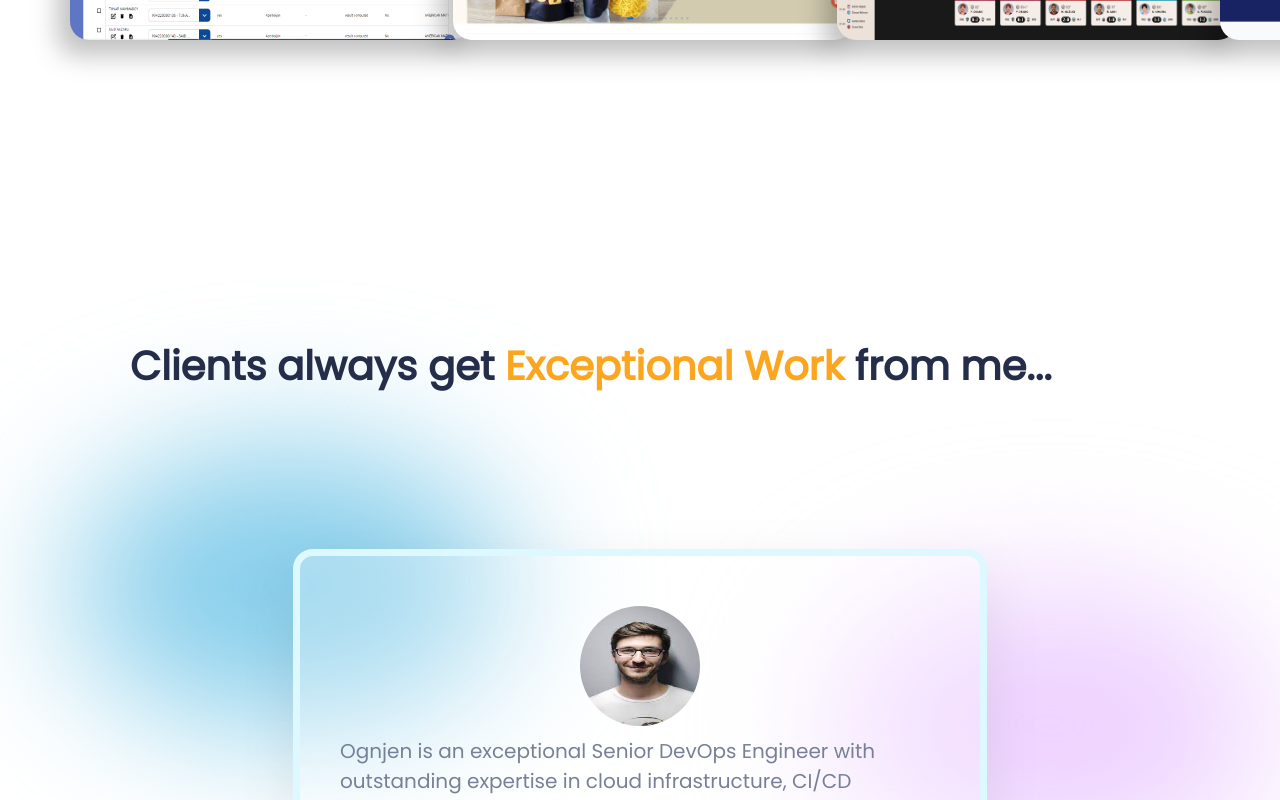
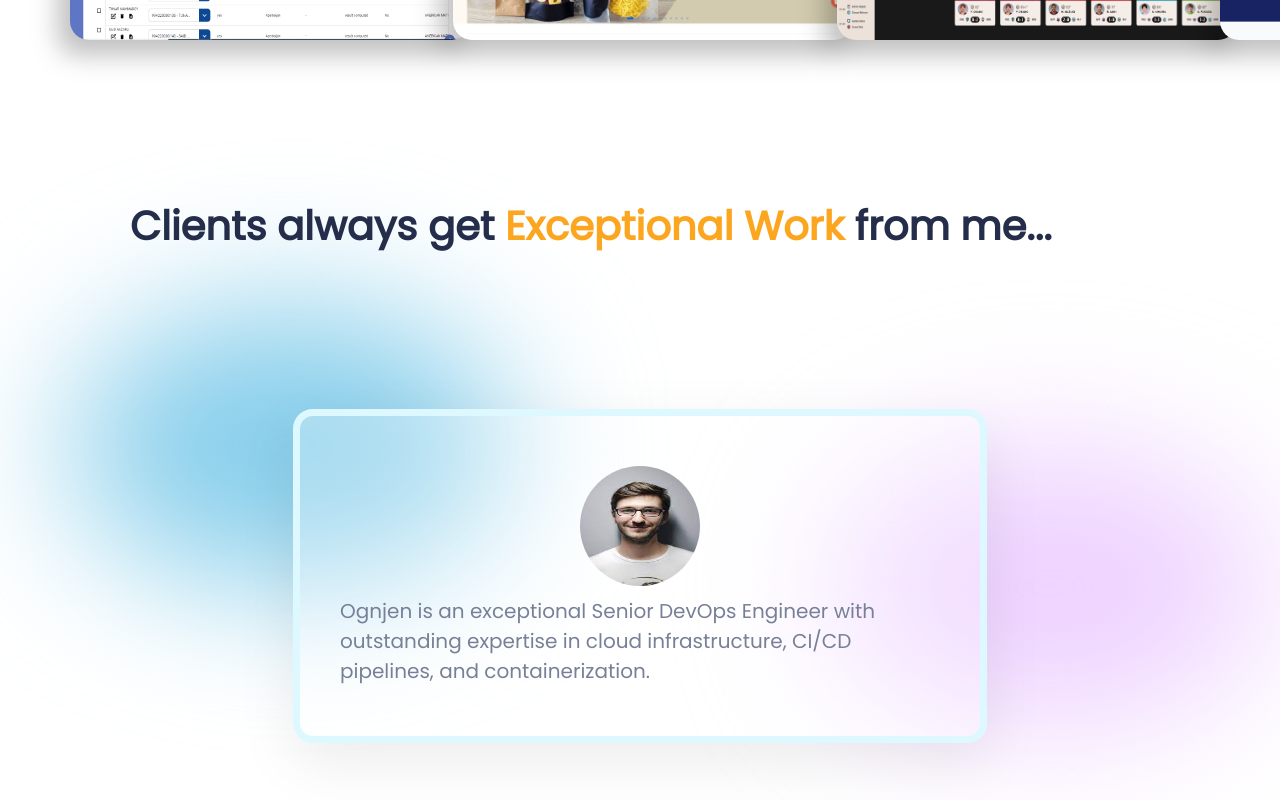
Before and after one commit to LaravueMaestro05/portfolio, a React (Create React App) app: page / in a window 1280 px wide. Shown: the part 3000-3800 px from the top of the page. Built offline with nearby package versions, Linux system fonts and the light colour scheme.

Commit message:
Update some styles

```diff
--- a/src/Components/Testimonials/Testimonials.css
+++ b/src/Components/Testimonials/Testimonials.css
@@ -4,7 +4,6 @@
   display: flex;
   align-items: center;
   justify-content: center;
-  margin-top: 7rem;
   flex-direction: column;
   gap: 2rem;
   position: relative;
```
